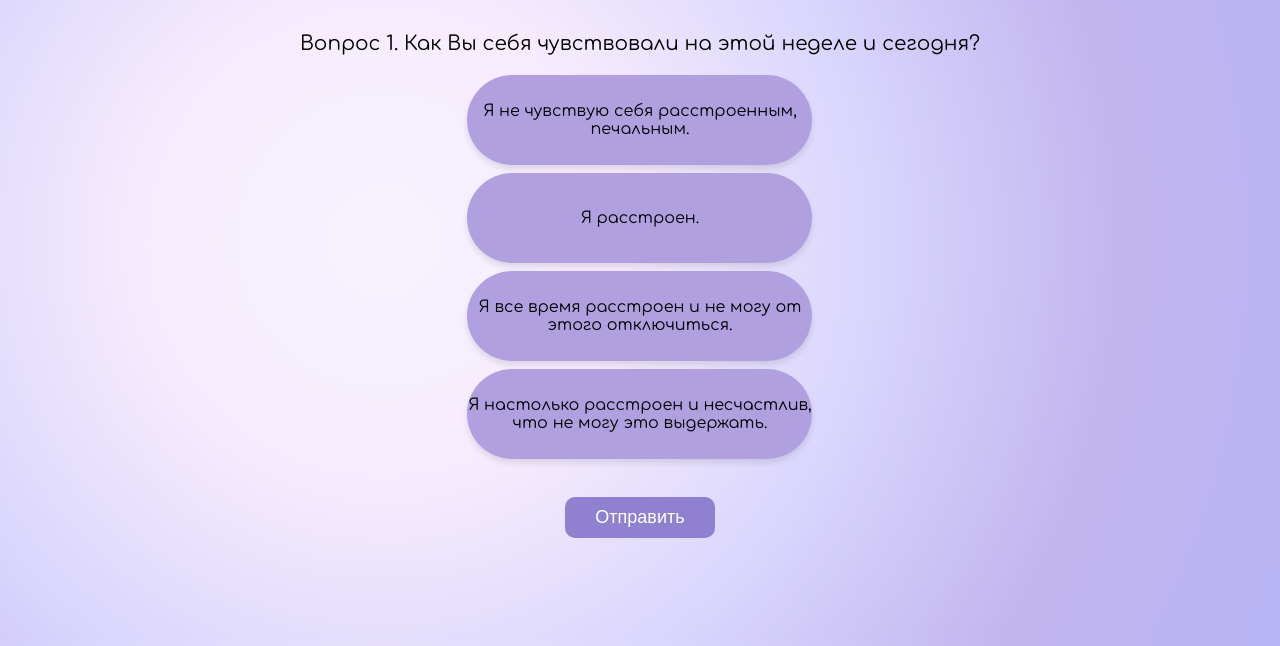
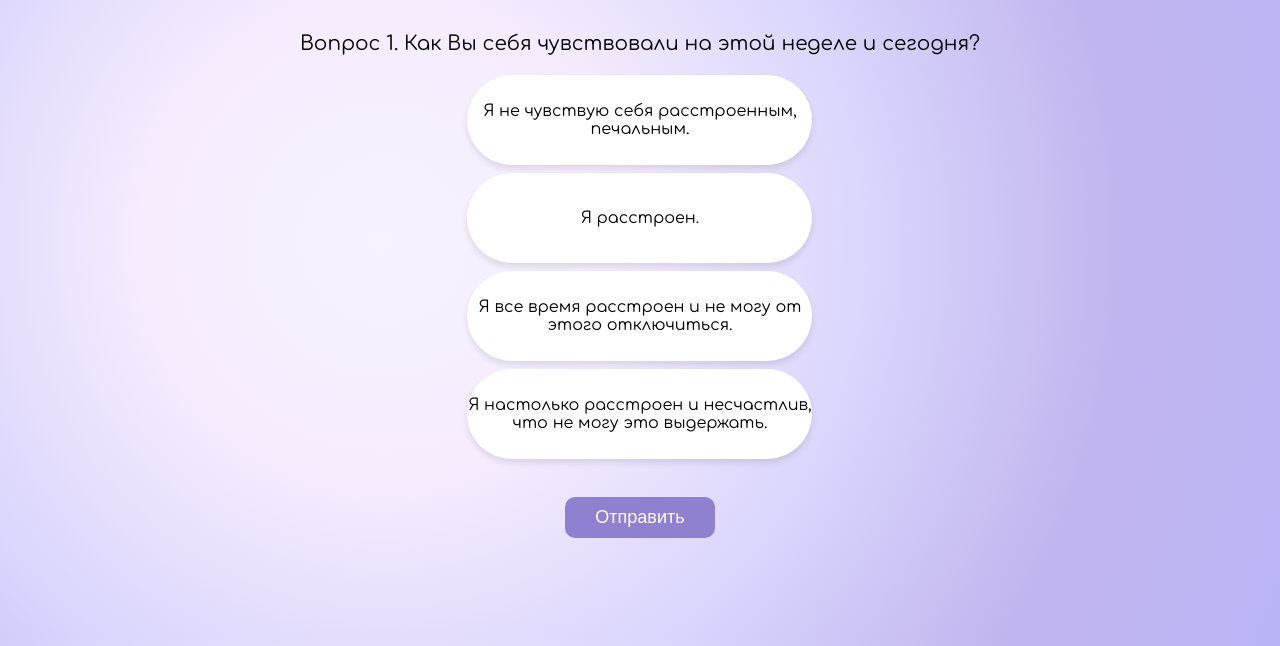
Before and after one commit to Dariyaaaaa/depression-test-11-24, a website: page test.html in a window 1280 px wide. Shown: the part 154-800 px from the top of the page. Drawn offline with Linux system fonts and the light colour scheme.

Commit message:
Update style.css

```diff
--- a/style.css
+++ b/style.css
@@ -157,7 +157,7 @@ h2 {
   cursor: pointer;
   transition: background-color 0.3s, border-color 0.3s;
   box-shadow: 0 4px 6px rgba(0, 0, 0, 0.1);
-  background-color: rgba(176, 160, 224, 1);
+  background-color: white;
   display: flex;
   flex-direction: column;
   align-items: center;
@@ -166,7 +166,7 @@ h2 {
 }
 .answer:hover,
 .answer.selected {
-  background-color: white;
+    background-color: rgba(176, 160, 224, 1);
 }
 .send-button {
   display: block;
```
